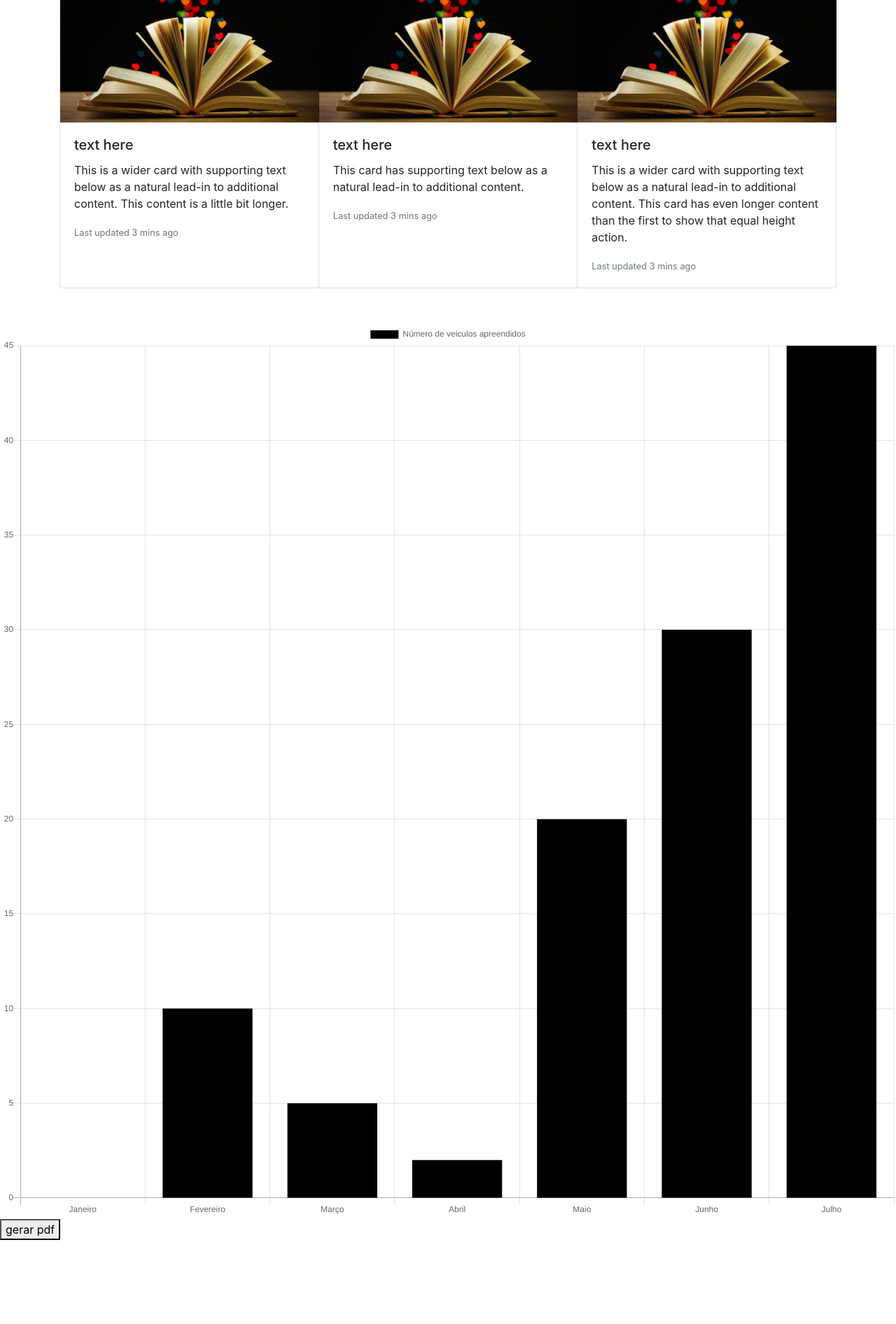
After one commit to re-andrade1987/Django-with-python, a Django app: page /chart/ in a window 1280 px wide. The commit adds this page. Shown: the part 280-2172 px from the top of the page at 70% size. Run offline with Django 3.2, Linux system fonts and the light colour scheme; some libraries are stand-ins or nearby versions.

Commit message:
Feita melhoria no projeto

```diff
--- a/templates/base.html
+++ b/templates/base.html
@@ -9,6 +9,7 @@
     <link rel="stylesheet" href="https://stackpath.bootstrapcdn.com/bootstrap/4.3.1/css/bootstrap.min.css"
         integrity="sha384-ggOyR0iXCbMQv3Xipma34MD+dH/1fQ784/j6cY/iJTQUOhcWr7x9JvoRxT2MZw1T" crossorigin="anonymous">
     <link rel="stylesheet" href="{% static 'css/style.css' %}">
+    <script src="https://cdnjs.cloudflare.com/ajax/libs/Chart.js/2.4.0/Chart.min.js"></script>
     <title>New site</title>
 </head>
 <nav class="navbar navbar-expand-lg " >
@@ -71,6 +72,10 @@
         {% block contact %}
         {% endblock %}
     </div>
+    <div class="chart">
+        {% block chart %}
+        {% endblock %}
+    </div>
 
     <div id="contact-form" class="row">
         <div class="columns six">
@@ -102,6 +107,7 @@
             </form>
         </div>
     </div>
+    <script src="{% static 'js/main.js' %}"></script>
 </body>
 
 </html>
--- /dev/null
+++ b/templates/chart.html
@@ -0,0 +1,11 @@
+{% extends "base.html"%}
+{% load static %}
+
+{% block chart %}
+
+<div class="chart">
+    <canvas id="myChart" width="400" height="400"></canvas>
+    <button type="button">gerar pdf</button>
+</div>
+
+{%endblock%}
--- /dev/null
+++ b/try_django/static/js/main.js
@@ -0,0 +1,39 @@
+var ctx = document.getElementById('myChart').getContext('2d');
+var chart = new Chart(ctx, {
+    // The type of chart we want to create
+    type: 'bar',
+
+    // The data for our dataset
+    data: {
+        labels: ["Janeiro", "Fevereiro", "Março", "Abril", "Maio", "Junho", "Julho"],
+        datasets: [{
+            label: "Número de veiculos apreendidos",
+            backgroundColor: 'rgb(0,0,0)',
+            borderColor: 'rgb(105,105,105)',
+            data: [0, 10, 5, 2, 20, 30, 45],
+        }]
+    },
+
+    // Configuration options go here
+    options: {
+        // scales: {
+        //     yAxes: [{
+        //         ticks: {
+        //             suggestedMin: 10,
+        //             suggestedMax: 50
+        //         }
+        //     }]
+        // }
+    }
+});
+
+$('button').on('click', function(){
+    html2canvas($('#myChart'), {
+      onrendered: function(canvas) {
+        var imgData = canvas.toDataURL('image/png');
+        var pdf = new jsPDF('p', 'mm');
+        pdf.addImage(imgData, 'PNG', 10, 10);
+        pdf.save('test.pdf');
+      }
+    });
+  });
--- a/try_django/urls.py
+++ b/try_django/urls.py
@@ -19,13 +19,14 @@
 from django.conf import settings
 from django.urls import re_path
 
-from .views import (home, about, contact)
+from .views import (home, about, contact, chart)
 
 urlpatterns = [
     path('admin/', admin.site.urls),
     path('', home),
     path('about/', about),
     path('contact/', contact),
+    path('chart/', chart),
 ]
 
 if settings.DEBUG:
--- a/try_django/views.py
+++ b/try_django/views.py
@@ -15,3 +15,7 @@
 def contact(request):
   contact_us = 'Talk to us We are here for you'
   return render(request, "contact.html", {"title": contact_us})
+
+def chart(request):
+   chart = 'See us in numbers'
+   return render(request,"chart.html",  {"title": chart})
```
